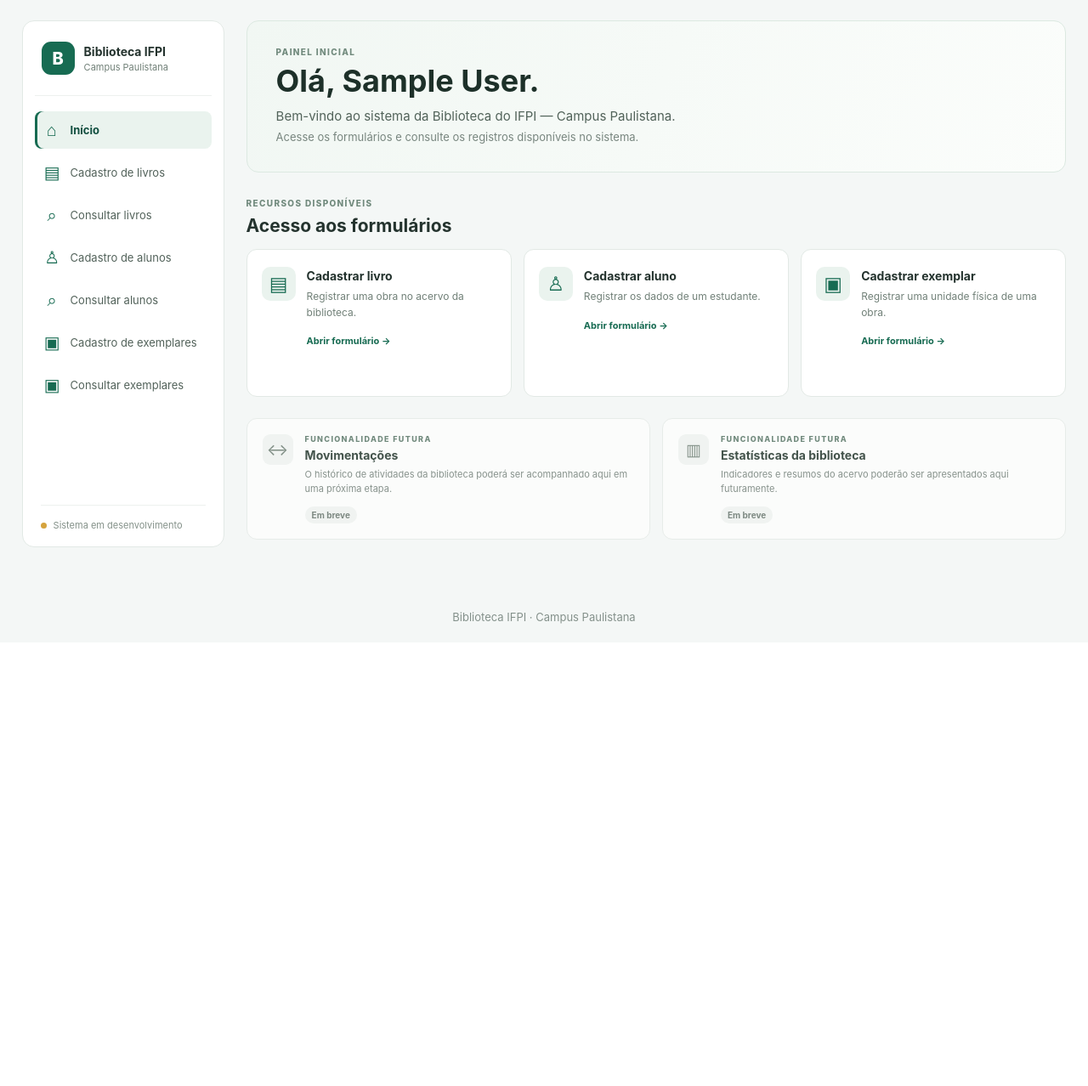
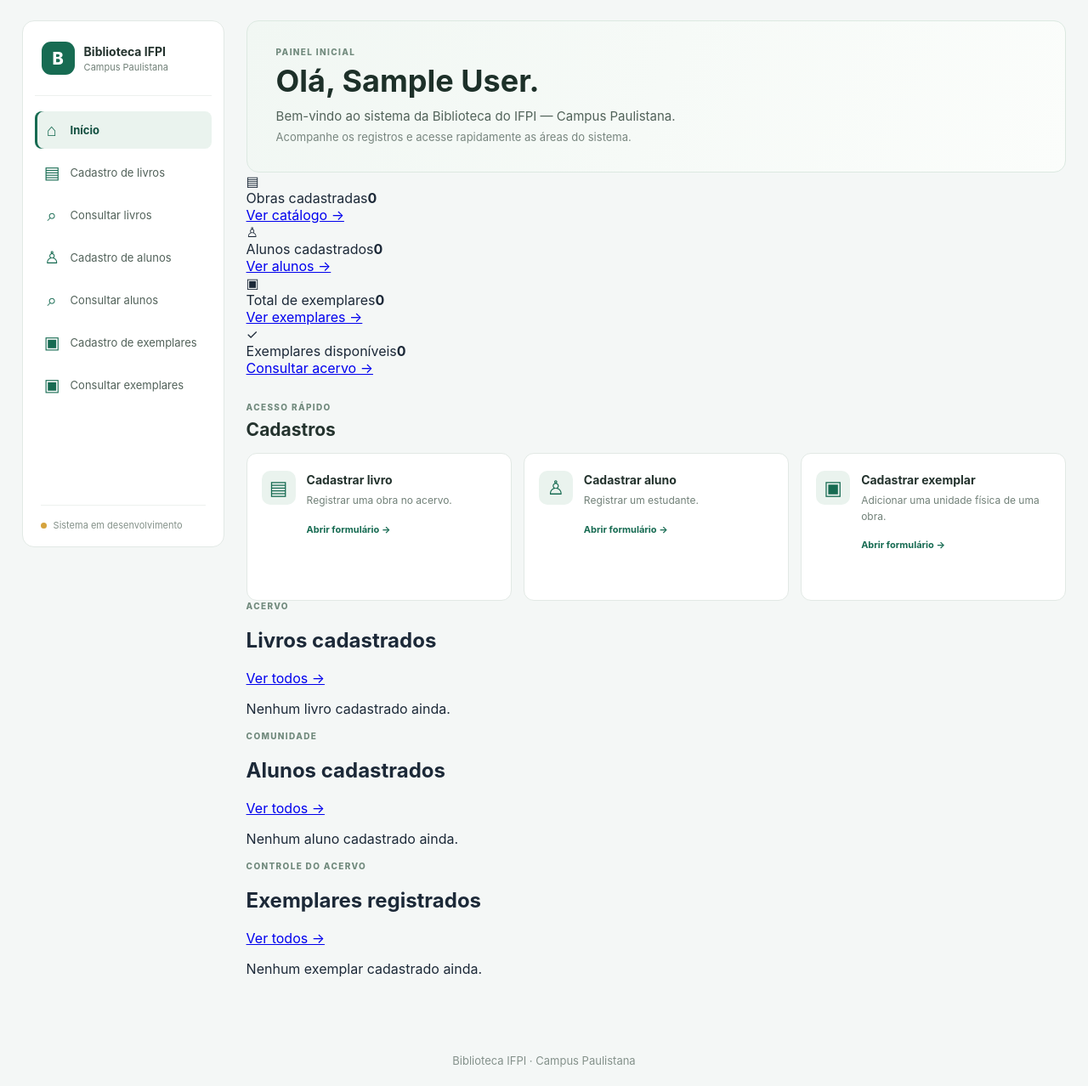
Before and after one commit to Diogohk/IFPI---BIBLIOTECA, a Flask app: page /dashboard in a window 1280 px wide. Shown: the part 72-1350 px from the top of the page at 85% size. Before the commit the page ends 806 px from the top, so only its background shows below. Run offline with Flask 3, Linux system fonts and the light colour scheme; the visitor is signed in with stand-in values (Sample User, id 1); data that the repository does not hold is empty.

Commit message:
Adiciona tabelas e indicadores ao dashboard

```diff
--- a/BIBLIOTECA - PROJETO/app/templates/dashboard.html
+++ b/BIBLIOTECA - PROJETO/app/templates/dashboard.html
@@ -1,6 +1,6 @@
 {% extends "base.html" %}
 {% block title %}Início | Biblioteca IFPI{% endblock %}
-{% block styles %}<link rel="stylesheet" href="{{ url_for('static', filename='css/dashboard.css') }}">{% endblock %}
+{% block styles %}<link rel="stylesheet" href="{{ url_for('static', filename='css/dashboard.css') }}"><link rel="stylesheet" href="{{ url_for('static', filename='css/consultas.css') }}">{% endblock %}
 {% block content %}
 <div class="dashboard-layout">
   <aside class="dashboard-sidebar" aria-label="Navegação principal">
@@ -16,18 +16,58 @@
     </nav>
     <div class="sidebar-note"><span class="note-dot"></span><span>Sistema em desenvolvimento</span></div>
   </aside>
+
   <main class="dashboard-main">
-    <section class="welcome"><p class="eyebrow">PAINEL INICIAL</p><h1>Olá, {{ nome }}.</h1><p>Bem-vindo ao sistema da Biblioteca do IFPI — Campus Paulistana.</p><p class="welcome-detail">Acesse os formulários e consulte os registros disponíveis no sistema.</p></section>
-    <section class="section-block" aria-labelledby="forms-title"><div class="section-heading"><div><p class="eyebrow">RECURSOS DISPONÍVEIS</p><h2 id="forms-title">Acesso aos formulários</h2></div></div>
+    <section class="welcome">
+      <p class="eyebrow">PAINEL INICIAL</p>
+      <h1>Olá, {{ nome }}.</h1>
+      <p>Bem-vindo ao sistema da Biblioteca do IFPI — Campus Paulistana.</p>
+      <p class="welcome-detail">Acompanhe os registros e acesse rapidamente as áreas do sistema.</p>
+    </section>
+
+    <section class="dashboard-overview" aria-label="Resumo da biblioteca">
+      <article class="overview-card"><span class="overview-icon">▤</span><div><span>Obras cadastradas</span><strong>{{ total_livros }}</strong></div><a href="{{ url_for('cadastro.listar_livros') }}">Ver catálogo →</a></article>
+      <article class="overview-card"><span class="overview-icon">♙</span><div><span>Alunos cadastrados</span><strong>{{ total_alunos }}</strong></div><a href="{{ url_for('alunos.listar_alunos') }}">Ver alunos →</a></article>
+      <article class="overview-card"><span class="overview-icon">▣</span><div><span>Total de exemplares</span><strong>{{ total_exemplares }}</strong></div><a href="{{ url_for('exemplares.listar_exemplares') }}">Ver exemplares →</a></article>
+      <article class="overview-card overview-card-available"><span class="overview-icon">✓</span><div><span>Exemplares disponíveis</span><strong>{{ exemplares_disponiveis }}</strong></div><a href="{{ url_for('exemplares.listar_exemplares') }}">Consultar acervo →</a></article>
+    </section>
+
+    <section class="section-block" aria-labelledby="forms-title">
+      <div class="section-heading"><div><p class="eyebrow">ACESSO RÁPIDO</p><h2 id="forms-title">Cadastros</h2></div></div>
       <div class="forms-grid">
-        <a class="action-card" href="{{ url_for('cadastro.cadastrar') }}"><span class="card-icon">▤</span><span class="card-content"><strong>Cadastrar livro</strong><span>Registrar uma obra no acervo da biblioteca.</span><span class="card-link">Abrir formulário →</span></span></a>
-        <a class="action-card" href="{{ url_for('alunos.cadastrar_aluno') }}"><span class="card-icon">♙</span><span class="card-content"><strong>Cadastrar aluno</strong><span>Registrar os dados de um estudante.</span><span class="card-link">Abrir formulário →</span></span></a>
-        <a class="action-card" href="{{ url_for('exemplares.cadastrar_exemplar') }}"><span class="card-icon">▣</span><span class="card-content"><strong>Cadastrar exemplar</strong><span>Registrar uma unidade física de uma obra.</span><span class="card-link">Abrir formulário →</span></span></a>
+        <a class="action-card" href="{{ url_for('cadastro.cadastrar') }}"><span class="card-icon">▤</span><span class="card-content"><strong>Cadastrar livro</strong><span>Registrar uma obra no acervo.</span><span class="card-link">Abrir formulário →</span></span></a>
+        <a class="action-card" href="{{ url_for('alunos.cadastrar_aluno') }}"><span class="card-icon">♙</span><span class="card-content"><strong>Cadastrar aluno</strong><span>Registrar um estudante.</span><span class="card-link">Abrir formulário →</span></span></a>
+        <a class="action-card" href="{{ url_for('exemplares.cadastrar_exemplar') }}"><span class="card-icon">▣</span><span class="card-content"><strong>Cadastrar exemplar</strong><span>Adicionar uma unidade física de uma obra.</span><span class="card-link">Abrir formulário →</span></span></a>
       </div>
     </section>
-    <section class="future-section" aria-label="Funcionalidades futuras">
-      <article class="future-card"><div class="future-icon">↔</div><div><p class="eyebrow">FUNCIONALIDADE FUTURA</p><h2>Movimentações</h2><p>O histórico de atividades da biblioteca poderá ser acompanhado aqui em uma próxima etapa.</p></div><span class="future-badge">Em breve</span></article>
-      <article class="future-card"><div class="future-icon">▥</div><div><p class="eyebrow">FUNCIONALIDADE FUTURA</p><h2>Estatísticas da biblioteca</h2><p>Indicadores e resumos do acervo poderão ser apresentados aqui futuramente.</p></div><span class="future-badge">Em breve</span></article>
+
+    <section class="dashboard-tables" aria-label="Consultas rápidas">
+      <div class="dashboard-table-card">
+        <div class="dashboard-table-heading"><div><p class="eyebrow">ACERVO</p><h2>Livros cadastrados</h2></div><a href="{{ url_for('cadastro.listar_livros') }}">Ver todos →</a></div>
+        {% if livros %}
+        <div class="dashboard-table-scroll"><table class="dashboard-table"><thead><tr><th>Livro</th><th>Autor</th><th>Exemplares</th></tr></thead><tbody>
+          {% for livro in livros %}<tr><td><strong>{{ livro.titulo }}</strong><small>ISBN {{ livro.isbn or 'Não informado' }}</small></td><td>{{ livro.autor }}</td><td><span class="dashboard-count">{{ livro.exemplares|length }}</span></td></tr>{% endfor %}
+        </tbody></table></div>
+        {% else %}<p class="dashboard-table-empty">Nenhum livro cadastrado ainda.</p>{% endif %}
+      </div>
+
+      <div class="dashboard-table-card">
+        <div class="dashboard-table-heading"><div><p class="eyebrow">COMUNIDADE</p><h2>Alunos cadastrados</h2></div><a href="{{ url_for('alunos.listar_alunos') }}">Ver todos →</a></div>
+        {% if alunos %}
+        <div class="dashboard-table-scroll"><table class="dashboard-table"><thead><tr><th>Aluno</th><th>Matrícula</th><th>Contato</th></tr></thead><tbody>
+          {% for aluno in alunos %}<tr><td><strong>{{ aluno.nome }}</strong></td><td><span class="dashboard-code">{{ aluno.matricula }}</span></td><td>{{ aluno.email or 'Não informado' }}</td></tr>{% endfor %}
+        </tbody></table></div>
+        {% else %}<p class="dashboard-table-empty">Nenhum aluno cadastrado ainda.</p>{% endif %}
+      </div>
+
+      <div class="dashboard-table-card dashboard-table-wide">
+        <div class="dashboard-table-heading"><div><p class="eyebrow">CONTROLE DO ACERVO</p><h2>Exemplares registrados</h2></div><a href="{{ url_for('exemplares.listar_exemplares') }}">Ver todos →</a></div>
+        {% if exemplares %}
+        <div class="dashboard-table-scroll"><table class="dashboard-table"><thead><tr><th>Código</th><th>Obra</th><th>Autor</th><th>Situação</th></tr></thead><tbody>
+          {% for exemplar in exemplares %}<tr><td><span class="dashboard-code">{{ exemplar.codigo }}</span></td><td><strong>{{ exemplar.livro.titulo }}</strong></td><td>{{ exemplar.livro.autor }}</td><td><span class="dashboard-status dashboard-status-{{ exemplar.status }}">{{ {'disponivel':'Disponível','emprestado':'Emprestado','manutencao':'Em manutenção'}.get(exemplar.status, exemplar.status) }}</span></td></tr>{% endfor %}
+        </tbody></table></div>
+        {% else %}<p class="dashboard-table-empty">Nenhum exemplar cadastrado ainda.</p>{% endif %}
+      </div>
     </section>
   </main>
 </div>
```
